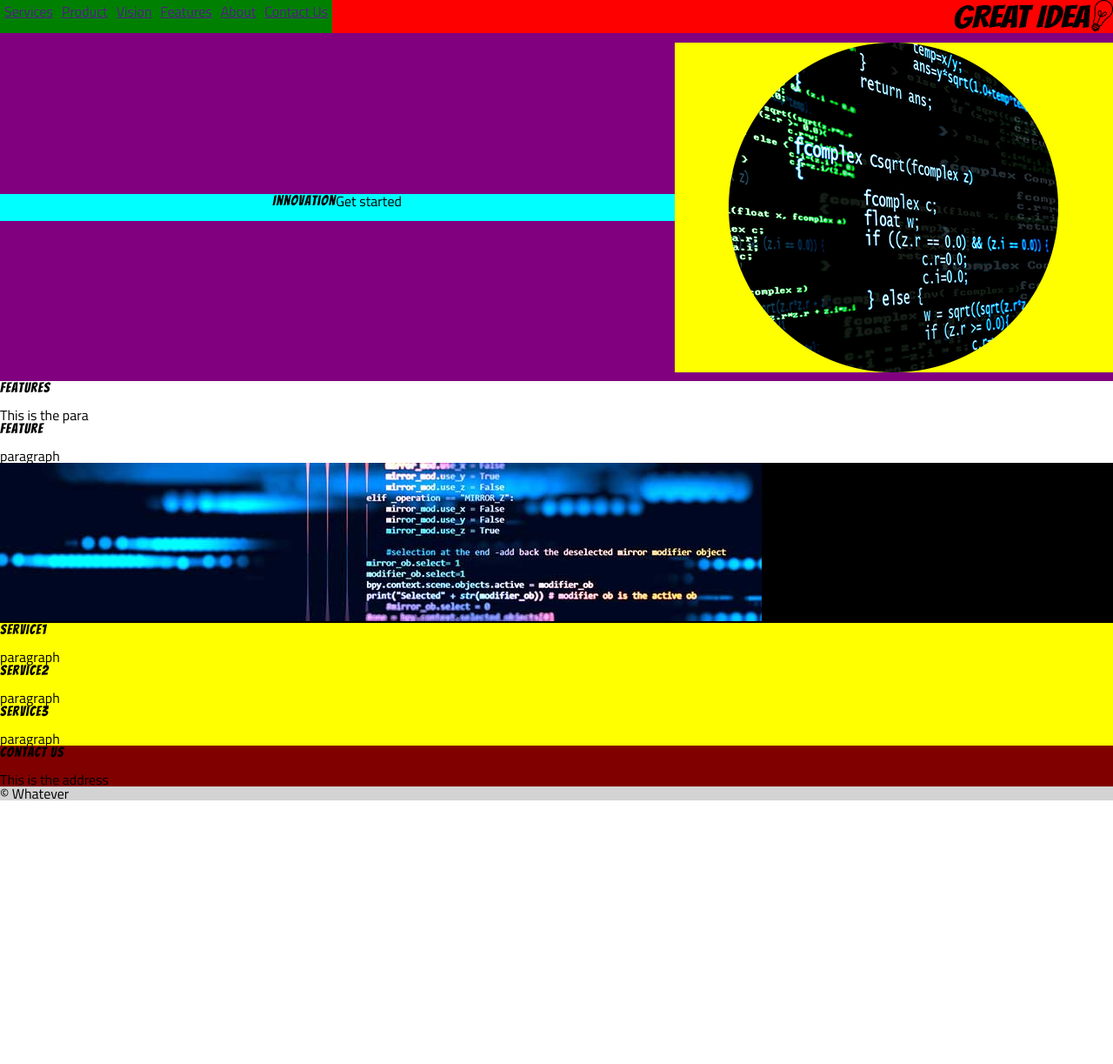
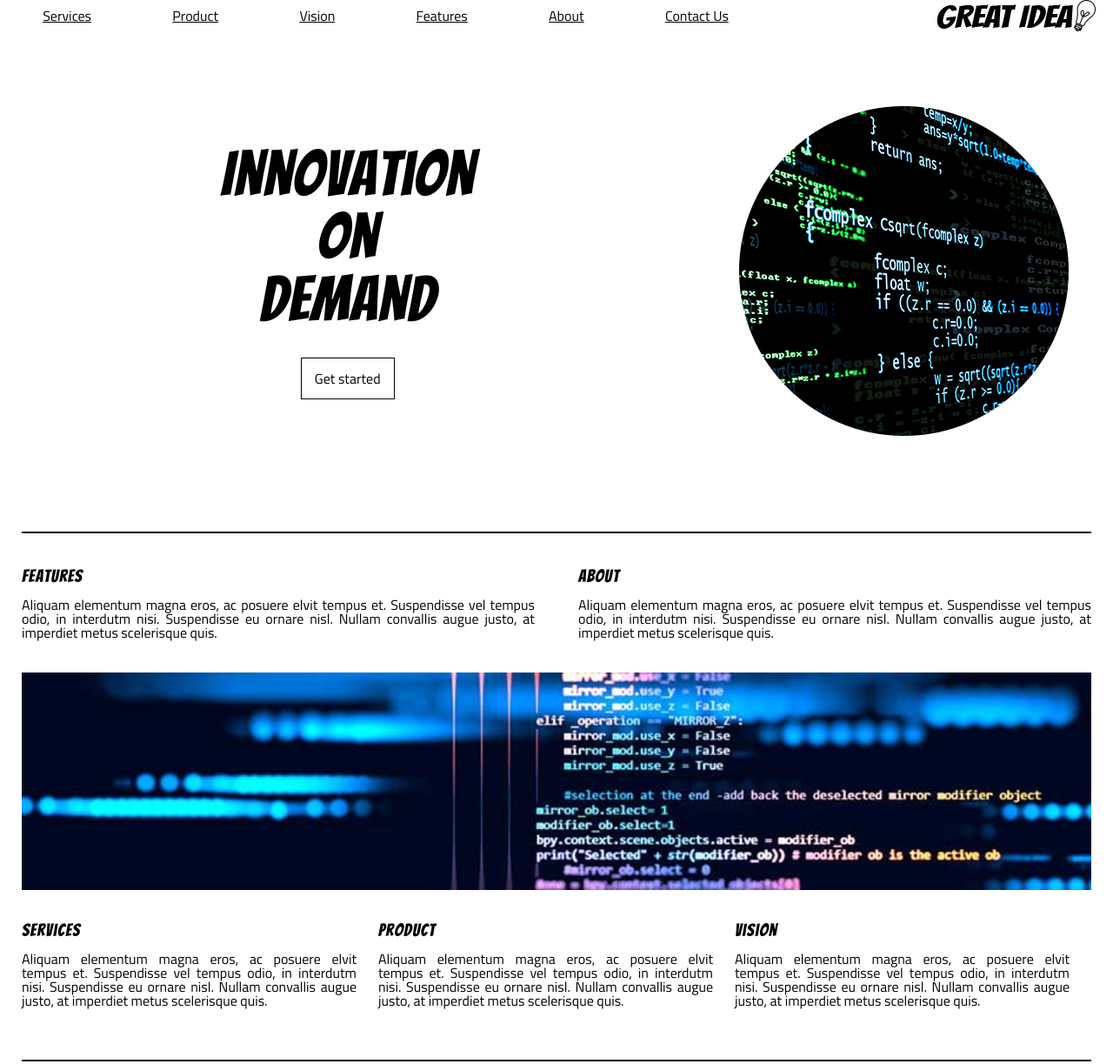
Before and after one commit to mabbashm110/lambdaschool, a plain HTML site: page assign/UI2-Flexbox/great-idea/index.html in a window 1280 px wide. Shown: the top 1223 px of the page at 87% size. Before the commit the page ends 924 px from the top, so only its background shows below. Drawn offline with Linux system fonts and the light colour scheme.

Commit message:
flexbox userinterface 2

```diff
--- a/assign/UI2-Flexbox/great-idea/css/index.css
+++ b/assign/UI2-Flexbox/great-idea/css/index.css
@@ -65,66 +65,170 @@ h1, h2, h3, h4, h5 {
 
 /* Copy and paste your work from yesterday here and start to refactor into flexbox */
 
+h1 {
+    font-size: 72px;
+    text-align: center;
+}
 
+h2{
+    font-size: 32px;
+}
+
+h3{
+    font-size: 20px;
+}
 .container{
-    background: lightgray;
+    /* background: lightgray; */
     display: flex;
     flex-direction: column;
 }
 
 .header{
     display: flex;
+    flex-direction: row;
     justify-content: space-between;
-    background: red;
+    /* background: red; */
 }
 
 .nav{
     display: flex;
-    background-color: green;
-
+    /* background-color: green; */
+    justify-content: space-around;
+    align-items: center;
+    width: 70%;
 }
 
 .nav li a{
     display: flex;
-    padding: 5px;
-    align-content: center;
+    padding: 8px 20px;
+    margin-left: 5px;
+    /* text-decoration: none; */
+    color: black;
+    /* border: 1px thin gray; */
 }
 
+a:hover{
+    background-color: gray;
+    text-decoration-color: greenyellow;
+}
+
+.logo{
+    display: flex;
+    justify-content: flex-end;
+    margin-right:20px;
+    width: 30%;
+}
 .hero{
     display: flex;
-    background: purple;
+    /* background: purple; */
+    justify-content: space-between;
     align-items: center;
-    height: 400px;
+    height: 550px;
+}
+
+hr{
+    border: 1px solid black;
+    margin: 25px;
 }
 
 .left{
     display: flex;
-    justify-content: center;
-    background: aqua;
+    flex-direction: column;
+    align-items: center;
+    /* background: aqua; */
     flex-grow: 5;
     order: 1;
 }
 
+.button{
+    border: 1px solid black;
+    padding: 15px;
+}
+
 .right{
     display: flex;
-    background: yellow;
+    /* background: yellow; */
     justify-content: center;
     order: 2;
     flex-grow: 1;
 }
 
 .twolayout{
-    background: white;
+    display: flex;
+    flex-direction: row;
+    justify-content: center;
+    align-items: center;
+    /* background: white; */
+    height: 110px;
+}
+
+.twolayout .service{
+    /* display: flex; */
+}
+
+.feature{
+    display: flex;
+    flex-direction: column;
+    margin-left: 25px;
+    margin-right: 25px;
+    text-align: justify;
 }
 
 .midimg{
-    background: black;
+    display: flex;
+    justify-content: stretch;
+    flex-direction: column;
+    align-items: center;
+    /* background: black; */
+    margin: 25px;
+    height: 250px;
+}
+
+.midimg img{
+    width: 100%;
+    height: 100%;
 }
 
 .threelayout{
-    background: yellow;
+    display: flex;
+    flex-direction: row;
+    align-items: center;
+    margin: 25px;
+    height: 120px;
+    /* background: yellow; */
 }
 
+.service{
+    margin-right: 25px;
+    text-align: justify;
+}
 .contact{
-    background: maroon;
+    display: flex;
+    flex-direction: column;
+    justify-content: flex-start;
+    /* background: maroon;*/
 }
+
+.contact *{
+    margin-left: 25px;
+}
+
+.address{
+    margin: 0;
+}
+
+.copy{
+    display: flex;
+    justify-content: center;
+    align-items: center;
+    height: 35px;
+}
+
+.service-feature{
+    display: flex;
+    flex-direction: column;
+    margin: 25px;
+    margin-right: 0px;
+    padding: 20px;
+    border: 1px solid black;
+}
--- a/assign/UI2-Flexbox/great-idea/index.html
+++ b/assign/UI2-Flexbox/great-idea/index.html
@@ -19,7 +19,7 @@
       <header>
           <div class="header">
               <ul class="nav">
-                <li><a href="">Services</a></li>
+                <li><a href="services.html">Services</a></li>
                 <li><a href="">Product</a></li>
                 <li><a href="">Vision</a></li>
                 <li><a href="">Features</a></li>
@@ -34,23 +34,29 @@
         <section>
           <div class="hero">
             <div class="left">
-              <h1>Innovation</h1>
+              <h1>Innovation <br>
+                On <br>
+                Demand <br>
+              </h1>
+              <br>
               <p2 class="button">Get started</p2>
             </div>
             <div class="right">
               <img src="img/header-img.png" alt="">
             </div>
+
           </div>
         </section>
         <section>
+          <hr>
           <div class="twolayout">
             <div class="feature">
-              <h2>Features</h2>
-              <p>This is the para</p>
+              <h3>Features</h3>
+              <p>Aliquam elementum magna eros, ac posuere elvit tempus et. Suspendisse vel tempus odio, in interdutm nisi. Suspendisse eu ornare nisl. Nullam convallis augue justo, at imperdiet metus scelerisque quis.</p>
             </div>
             <div class="feature">
-              <h2>Feature</h2>
-              <p>paragraph</p>
+              <h3>About</h3>
+              <p>Aliquam elementum magna eros, ac posuere elvit tempus et. Suspendisse vel tempus odio, in interdutm nisi. Suspendisse eu ornare nisl. Nullam convallis augue justo, at imperdiet metus scelerisque quis.</p>
             </div>
           </div>
           <div class="midimg">
@@ -58,29 +64,33 @@
           </div>
           <div class="threelayout">
             <div class="service">
-              <h2>Service1</h2>
-              <p>paragraph</p>
+              <h3>Services</h3>
+              <p>Aliquam elementum magna eros, ac posuere elvit tempus et. Suspendisse vel tempus odio, in interdutm nisi. Suspendisse eu ornare nisl. Nullam convallis augue justo, at imperdiet metus scelerisque quis.</p>
             </div>
             <div class="service">
-                <h2>Service2</h2>
-                <p>paragraph</p>
+              <h3>Product</h3>
+              <p>Aliquam elementum magna eros, ac posuere elvit tempus et. Suspendisse vel tempus odio, in interdutm nisi. Suspendisse eu ornare nisl. Nullam convallis augue justo, at imperdiet metus scelerisque quis.</p>
             </div>
             <div class="service">
-                <h2>Service3</h2>
-                <p>paragraph</p>
+              <h3>Vision</h3>
+              <p>Aliquam elementum magna eros, ac posuere elvit tempus et. Suspendisse vel tempus odio, in interdutm nisi. Suspendisse eu ornare nisl. Nullam convallis augue justo, at imperdiet metus scelerisque quis.</p>
             </div>
           </div>
         </section>
         <footer>
             <div class="contact">
-              <h2>Contact Us</h2>
+              <hr>
+              <h3>Contact Us</h3>
               <address>
                 <p class="address">
-                  This is the address
+                  123 Way 456 Street <br>
+                  Somewhere, USA <br>
+                  <a href="tel:1 (888) 888-8888">1 (888) 888-8888</a><br>
+                  <a href="mailto:sales@greatidea.io">sales@greatidea.io</a><br>
                 </p>
               </address>
             </div>
-            <p class="copy">&copy; Whatever</p>
+            <p class="copy">Copyright &copy; Great Idea! 2018</p>
         </footer>
       </div>
   </body>
```
Also changed, not shown: assign/UI2-Flexbox/great-idea/services.html (+54 -12 lines).
